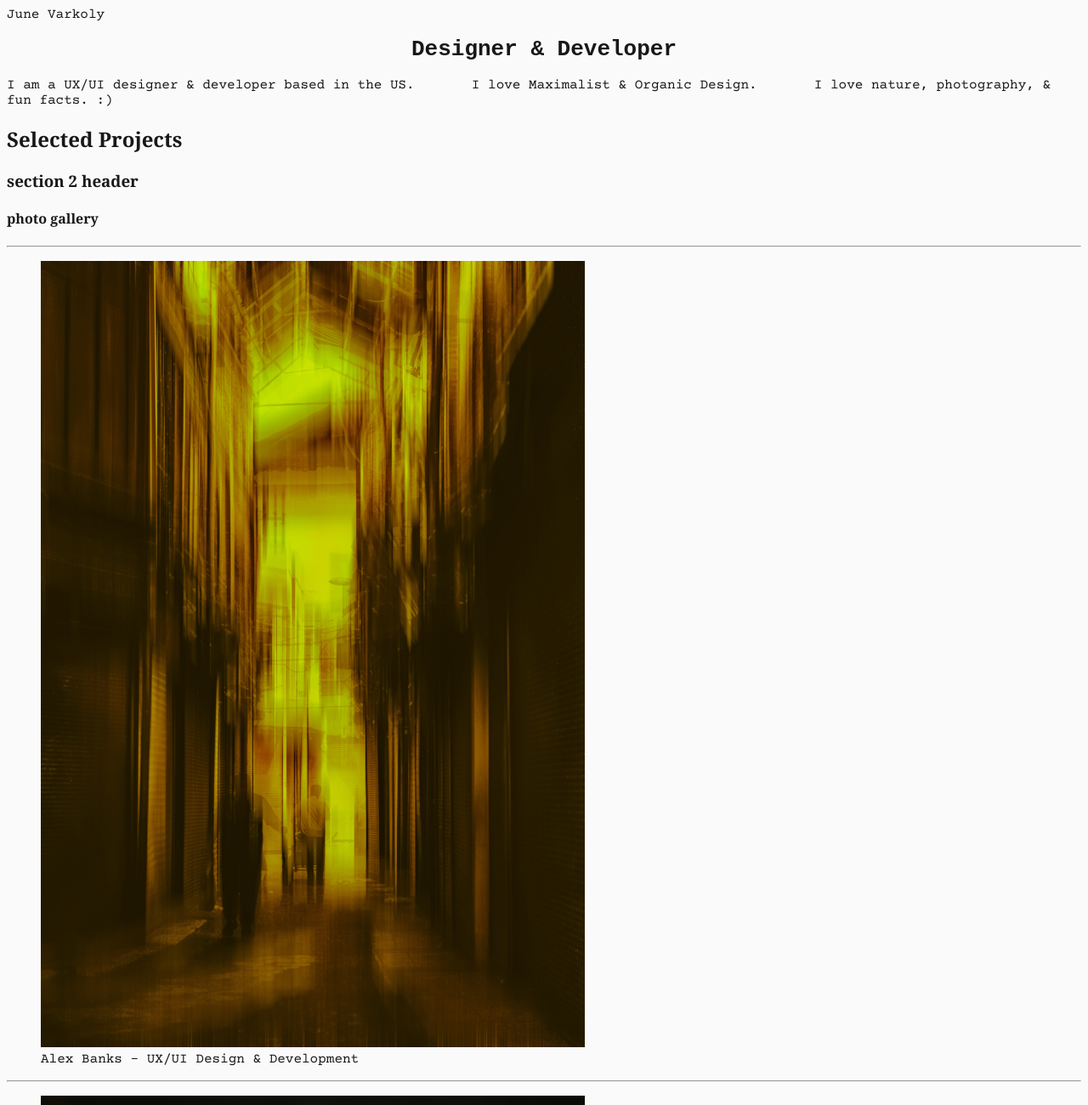
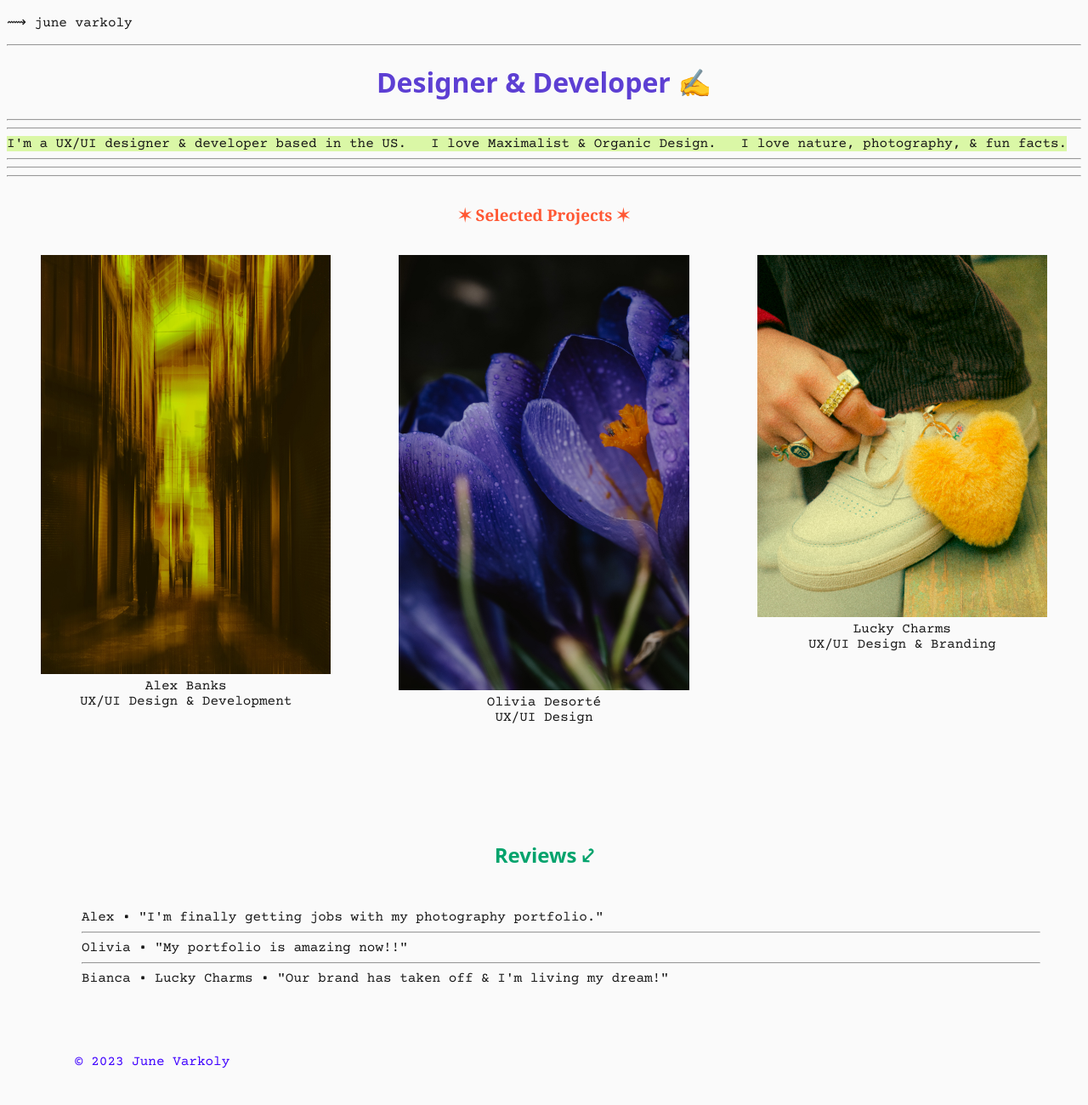
Before and after one commit to RVCC-IDMX/midterm-2023-junevvv, a plain HTML site: page index.html in a window 1280 px wide. Shown: the top 1300 px of the page at 85% size. Drawn offline with nearby package versions, Linux system fonts and the light colour scheme; a web font is replaced by a local one.

Commit message:
formatting

```diff
--- a/CSS/style.css
+++ b/CSS/style.css
@@ -6,49 +6,32 @@ font-family: 'Courier Prime', monospace;
 
 }
 
-
-h1, h2, h3, h4, h5, h6 {
+h2, h3, h4, h5, h6 {
     font-family: Georgia, 'Times New Roman', Times, serif;
-
 }
 
 title {
-    font-size: xx-large
+    font-size: xx-small;
 }
 
 #subtitle {
  text-align: center;
- font-family: monospace;
-
+ font-family: system-ui, -apple-system, BlinkMacSystemFont, 'Segoe UI', Roboto, Oxygen, Ubuntu, Cantarell, 'Open Sans', 'Helvetica Neue', sans-serif;
+ color:#5D3FD3;
+ font-size:xx-large;
 }
 
-header {
-
+#bio{
+    background-color: #DAF7A6;
 }
 
-#like {
-    text-align: center;
-    list-style:inside;
+#hr3{
+margin-bottom:2em;
 }
 
-#likes{
+h3{
     text-align: center;
-    list-style:inside;
-    color:#FF00FF;
-}
-
-#hobbies {
-    display:flex;
-    flex-direction:column;
-    align-items:center;
-
-}
-
-#hobbylist {
-    text-align:center;
-    list-style:inside;
-    color: hsl(300, 100%, 50%)
-
+    color: #FF5733;
 }
 
 /* Photo Gallery */
@@ -60,19 +43,6 @@ header {
 
 #gallery img {
     max-width:100%;
-}
-
-
-#lit p::first-letter {
-    font-size:x-large;
-    float: left;
-    border: dotted 5px; color:magenta;
-    padding: 5ex;
-    margin-right: 5ex;
-}
-
-#lit {
-    margin:3em;
 }
 
 /* Media Queries */
@@ -113,3 +83,22 @@ header {
         display:block;
     }
 }
+   #reviews{
+    margin:5em;
+    margin-bottom:2em;
+    color:#00A36C;
+    text-align: center;
+    font-family: system-ui, -apple-system, BlinkMacSystemFont, 'Segoe UI', Roboto, Oxygen, Ubuntu, Cantarell, 'Open Sans', 'Helvetica Neue', sans-serif;
+    font-size:x-large;
+   }
+
+   #reviewslist{
+    text-align:left;
+    list-style-type: none;
+    margin:3em;
+   }
+
+   #footer {
+    margin:5em;
+    color:#3F00FF;
+   }
--- a/index.html
+++ b/index.html
@@ -20,63 +20,60 @@
 
 <header id="header">
   <!--logo & page title here-->
-  <p1 id="title"> June Varkoly </p1>
-  <h1 id="subtitle"> Designer & Developer </h1>
-  <div>
-
-  </div>
-  <p3> I am a UX/UI designer & developer based in the US. &nbsp;&nbsp;&nbsp;&nbsp;&nbsp; I love Maximalist & Organic Design. &nbsp;&nbsp;&nbsp;&nbsp;&nbsp; I love nature, photography, & fun facts. :) </p3>
+  <p id="title"> &dzigrarr; june varkoly </p>
+  <hr>
+  <h1 id="subtitle"> Designer & Developer &#9997;</h1>
+ <hr>
+ <hr>
+ <p3 id="bio"> I'm a UX/UI designer & developer based in the US. &nbsp; I love Maximalist & Organic Design. &nbsp; I love nature, photography, & fun facts. </p3>
 
 </header>
-
-<h2>
-  Selected Projects
-</h2>
+<hr>
+<hr>
+<hr id="hr3">
+<h3 id="h3"> &sext; Selected Projects &sext; </h3>
 
 <main>
   <!--important page content here-->
 
-  <h3> section 2 header</h3>
-
 <section>
   <!--3 examples website designs gallery-->
-  <section id="webdesigngallery">
-    <h4> photo gallery </h4>
+  <section id="gallery">
     <hr>
     <figure>
-      <!--resize image-->
         <img src="/img/omid-armin-Bo-nfOGTFPE-unsplash.jpg"
         alt="yellow light abstract street photography">
-        <figcaption>Alex Banks - UX/UI Design & Development</figcaption>
+        <figcaption>Alex Banks</figcaption>
+        <figcaption>UX/UI Design & Development</figcaption>
     </figure>
     <hr>
     <figure>
         <img src="/img/annie-spratt-hPnT-D8BTE4-unsplash.jpg"
         alt="purple crocus flower with dew photograph">
-        <figcaption>Nature Photography</figcaption>
+        <figcaption>Olivia Desorté</figcaption>
+        <figcaption>UX/UI Design</figcaption>
     </figure>
     <hr>
     <figure>
         <img src="/img/bjorn-pierre-WP3QuuQyCSc-unsplash.jpg"
         alt="hand with rings touching white shoe with yellow heart plush keychain ">
         <figcaption>Lucky Charms</figcaption>
+        <figcaption>UX/UI Design & Branding</figcaption>
     </figure>
-
-</section>
 
 </section>
 
 <section>
   <!--reviews section-->
-  <h5>reviews title</h5>
-  <div id="reviewslist">
-    <ul id="reviews">
-      <li>first</li>
-      <li>second</li>
-      <li>third</li>
+  <h5 id="reviews">Reviews &hkswarow;</h5>
+    <ul id="reviewslist">
+      <li>Alex &bull; "I'm finally getting jobs with my photography portfolio."</li>
+      <hr>
+      <li>Olivia &bull; "My portfolio is amazing now!!"</li>
+      <hr>
+      <li>Bianca &bull; Lucky Charms &bull; "Our brand has taken off & I'm living my dream!"</li>
 
     </ul>
-  </div>
 </section>
 
 
@@ -88,7 +85,7 @@
 
 
 
-<footer>&copy 2023 June Varkoly</footer>
+<footer id="footer">&copy 2023 June Varkoly</footer>
 
 </body>
 
```
